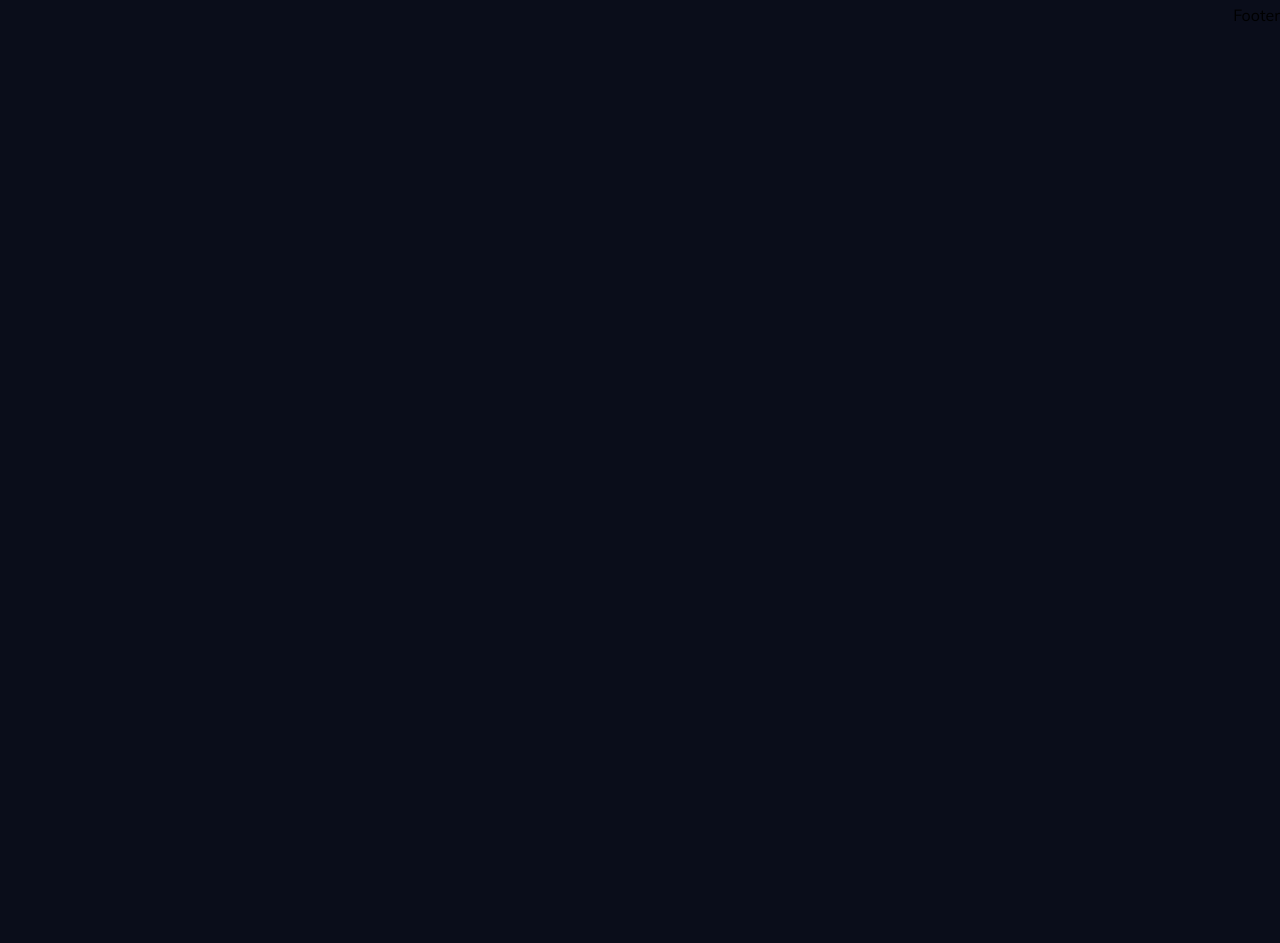
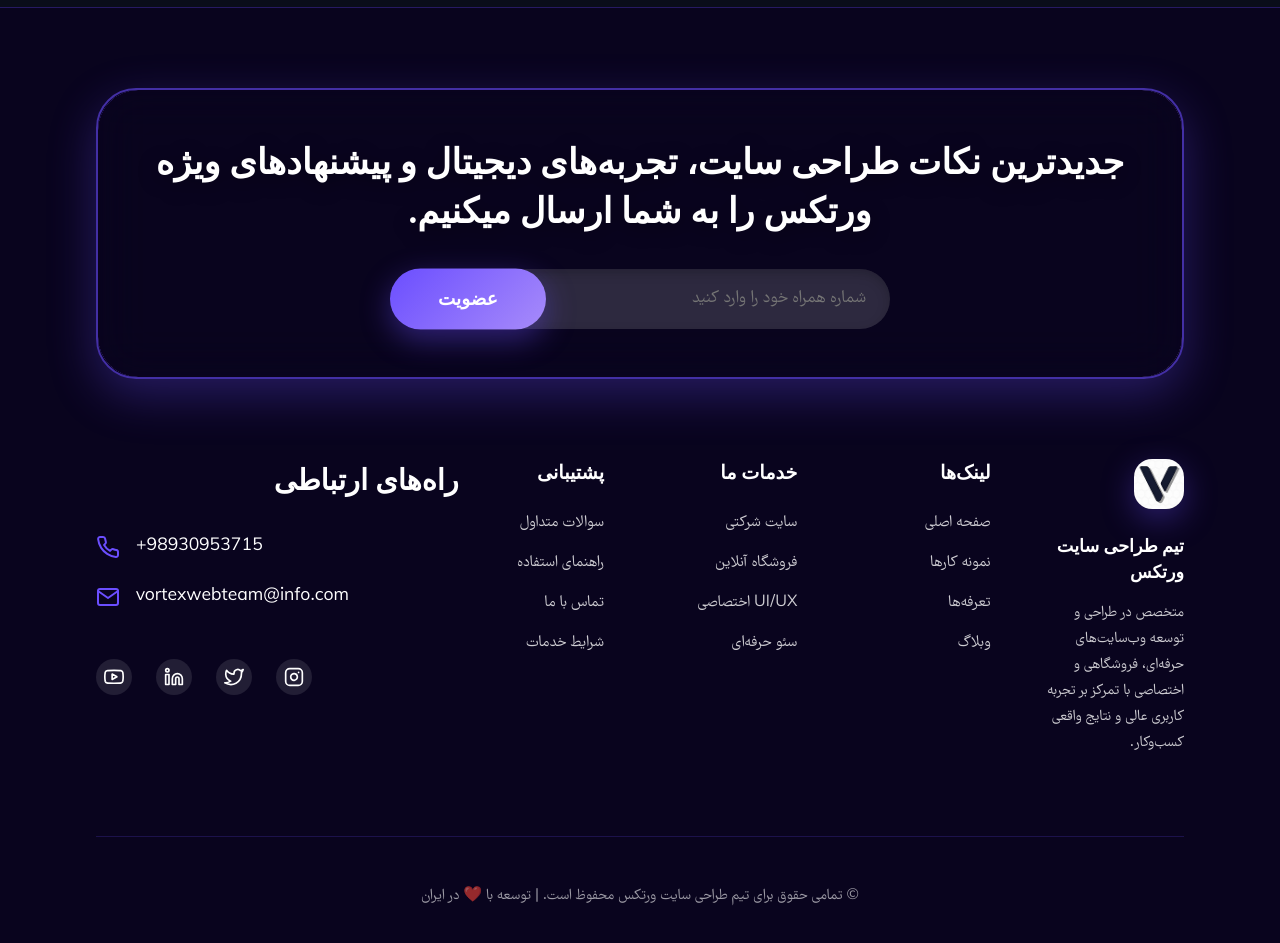
Before and after one commit to Morteza-Hoseinzadeh/vortex-web-team-app, a Next.js app: page / in a window 1280 px wide. Shown: the part 9800-10743 px from the top of the page. Before the commit the page ends 9829 px from the top, so only its background shows below. Built offline with nearby package versions, Linux system fonts and the light colour scheme; a web font is replaced by a local one.

Commit message:
Develop footer section

```diff
--- a/src/components/UI/Footer.tsx
+++ b/src/components/UI/Footer.tsx
@@ -1,7 +1,158 @@
-import React from 'react'
+'use client';
+
+import React from 'react';
+import { Box, Button, Typography, useTheme, Link, IconButton } from '@mui/material';
+import { FiPhone, FiMail, FiInstagram, FiTwitter, FiLinkedin, FiYoutube } from 'react-icons/fi';
+import Image from 'next/image';
 
 export default function Footer() {
+  const theme = useTheme();
+
   return (
-    <div>Footer</div>
-  )
+    <Box component="footer" dir="rtl" sx={{ bgcolor: 'rgba(10, 5, 30, 0.98)', color: '#fff', py: { xs: 8, md: 10 }, px: { xs: 4, md: 8, lg: 12 }, borderTop: '1px solid rgba(107, 78, 255, 0.3)', position: 'relative', overflow: 'hidden' }}>
+      {/* Top Section - CTA - اندازه کوچکتر و متعادل‌تر */}
+      <Box
+        sx={{
+          bgcolor: 'linear-gradient(145deg, rgba(107, 78, 255, 0.35) 0%, rgba(60, 30, 140, 0.55) 100%)',
+          backdropFilter: 'blur(24px)',
+          border: '2px solid rgba(107, 78, 255, 0.6)',
+          borderRadius: '40px',
+          p: { xs: 5, md: 6 },
+          textAlign: 'center',
+          mb: { xs: 8, md: 10 },
+          boxShadow: '0 16px 48px rgba(107, 78, 255, 0.3)',
+          position: 'relative',
+          overflow: 'hidden',
+          '&::before': { content: '""', position: 'absolute', inset: 0, borderRadius: '40px', padding: '2px', background: 'linear-gradient(145deg, rgba(107, 78, 255, 0.8), rgba(167, 139, 250, 0.6))', mask: 'linear-gradient(#fff 0 0) padding-box, linear-gradient(#fff 0 0)', maskComposite: 'exclude', pointerEvents: 'none' },
+        }}
+      >
+        <Typography sx={{ fontSize: { xs: '1.6rem', sm: '1.9rem', md: '2.2rem' }, fontWeight: 900, mb: { xs: 3, md: 4 }, lineHeight: 1.4, color: '#fff', textShadow: '0 4px 20px rgba(0,0,0,0.4)' }}>
+          جدیدترین نکات طراحی سایت، تجربه‌های دیجیتال و پیشنهادهای ویژه
+          <br />
+          ورتکس را به شما ارسال میکنیم.
+        </Typography>
+
+        {/* CTA Section - طراحی جدید، مینیمال‌تر و زیبا */}
+        <Box sx={{ display: 'flex', flexDirection: { xs: 'column', sm: 'row' }, gap: { xs: 3, sm: 4 }, justifyContent: 'center', alignItems: 'center', maxWidth: '680px', mx: 'auto' }}>
+          {/* Email Input + Subscribe Button */}
+          <Box sx={{ direction: 'rtl', position: 'relative', width: { xs: '100%', sm: 'auto' }, maxWidth: '500px', flex: { sm: 1 } }}>
+            <input type="tel" placeholder="شماره همراه خود را وارد کنید" style={{ width: '100%', padding: '18px 28px', paddingRight: '24px', borderRadius: '40px', border: 'none', background: 'rgba(255,255,255,0.15)', backdropFilter: 'blur(16px)', color: '#fff', fontSize: '1.1rem', outline: 'none', transition: 'all 0.4s ease', boxShadow: 'inset 0 4px 12px rgba(0,0,0,0.2)', textAlign: 'right', direction: 'rtl' }} />
+
+            <Button
+              sx={{
+                position: 'absolute',
+                left: 0,
+                top: '50%',
+                transform: 'translateY(-50%)',
+                px: { xs: 5, md: 6 },
+                py: { xs: 1.6, md: 1.8 },
+                borderRadius: '32px',
+                fontSize: { xs: '1rem', md: '1.15rem' },
+                fontWeight: 800,
+                bgcolor: 'primary.main',
+                background: 'linear-gradient(135deg, #6B4EFF 0%, #A78BFA 100%)',
+                color: '#fff',
+                boxShadow: '0 10px 30px rgba(107, 78, 255, 0.4)',
+                transition: 'all 0.4s ease',
+                '&:hover': { bgcolor: '#7B61FF', transform: 'translateY(-50%) scale(1.06)', boxShadow: '0 16px 40px rgba(107, 78, 255, 0.5)' },
+              }}
+            >
+              عضویت
+            </Button>
+          </Box>
+        </Box>
+      </Box>
+
+      {/* Main Footer Content - RTL Fixed Layout */}
+      <Box sx={{ display: 'grid', gridTemplateColumns: { xs: '1fr', md: 'repeat(2, 1fr)', lg: '2fr 1fr' } }}>
+        {/* Right Column - Links & Logo (اول در RTL) */}
+        <Box sx={{ display: 'grid', gridTemplateColumns: { xs: 'repeat(2, 1fr)', sm: 'repeat(3, 1fr)', lg: 'repeat(4, 1fr)' }, gap: { xs: 4, md: 6 }, textAlign: { xs: 'center', lg: 'right' } }}>
+          {/* Logo & Description */}
+          <Box sx={{ textAlign: { xs: 'center', lg: 'right' } }}>
+            <Box sx={{ display: 'flex', justifyContent: { xs: 'center', lg: 'flex-start' }, mb: 3 }}>
+              <Image src="/assets/logo/vortex-logo.png" alt="تیم طراحی سایت ورتکس" width={50} height={50} priority quality={95} style={{ borderRadius: '18px', boxShadow: '0 10px 32px rgba(107, 78, 255, 0.35)' }} />
+            </Box>
+
+            <Typography sx={{ fontSize: '1.1rem', fontWeight: 700, mb: 2 }}>تیم طراحی سایت ورتکس</Typography>
+
+            <Typography sx={{ fontSize: '0.95rem', color: 'rgba(255,255,255,0.8)', maxWidth: '300px', mx: { xs: 'auto', lg: 0 }, lineHeight: 1.7 }}>متخصص در طراحی و توسعه وب‌سایت‌های حرفه‌ای، فروشگاهی و اختصاصی با تمرکز بر تجربه کاربری عالی و نتایج واقعی کسب‌وکار.</Typography>
+          </Box>
+
+          {/* لینک‌ها */}
+          <Box>
+            <Typography sx={{ fontSize: '1.2rem', fontWeight: 800, mb: 3 }}>لینک‌ها</Typography>
+            <Box sx={{ display: 'flex', flexDirection: 'column', gap: 2 }}>
+              {['صفحه اصلی', 'نمونه کارها', 'تعرفه‌ها', 'وبلاگ'].map((link) => (
+                <Link key={link} href="#" underline="hover" color="rgba(255,255,255,0.8)">
+                  <Typography sx={{ fontSize: '1rem', '&:hover': { color: '#fff' } }}>{link}</Typography>
+                </Link>
+              ))}
+            </Box>
+          </Box>
+
+          <Box>
+            <Typography sx={{ fontSize: '1.2rem', fontWeight: 800, mb: 3 }}>خدمات ما</Typography>
+            <Box sx={{ display: 'flex', flexDirection: 'column', gap: 2 }}>
+              {['سایت شرکتی', 'فروشگاه آنلاین', 'UI/UX اختصاصی', 'سئو حرفه‌ای'].map((service) => (
+                <Typography key={service} sx={{ fontSize: '1rem', color: 'rgba(255,255,255,0.8)' }}>
+                  {service}
+                </Typography>
+              ))}
+            </Box>
+          </Box>
+
+          <Box>
+            <Typography sx={{ fontSize: '1.2rem', fontWeight: 800, mb: 3 }}>پشتیبانی</Typography>
+            <Box sx={{ display: 'flex', flexDirection: 'column', gap: 2 }}>
+              {['سوالات متداول', 'راهنمای استفاده', 'تماس با ما', 'شرایط خدمات'].map((item) => (
+                <Link key={item} href="#" underline="hover" color="rgba(255,255,255,0.8)">
+                  <Typography sx={{ fontSize: '1rem', '&:hover': { color: '#fff' } }}>{item}</Typography>
+                </Link>
+              ))}
+            </Box>
+          </Box>
+        </Box>
+
+        {/* Left Column - Contact Info (دوم در RTL) */}
+        <Box sx={{ textAlign: { xs: 'center', lg: 'right' } }}>
+          <Typography sx={{ fontSize: { xs: '1.4rem', md: '1.8rem' }, fontWeight: 900, mb: 4 }}>راه‌های ارتباطی</Typography>
+
+          <Box sx={{ display: 'flex', flexDirection: 'column', gap: 3, alignItems: { xs: 'center', lg: 'flex-end' } }}>
+            <Box sx={{ display: 'flex', alignItems: 'center', gap: 2 }}>
+              <Typography sx={{ fontSize: '1.1rem' }}>98930953715+</Typography>
+              <FiPhone size={24} color={theme.palette.primary.main} />
+            </Box>
+
+            <Box sx={{ display: 'flex', alignItems: 'center', gap: 2 }}>
+              <Link href="mailto:vortexwebteam@info.com" underline="none" color="inherit">
+                <Typography sx={{ fontSize: '1.1rem' }}>vortexwebteam@info.com</Typography>
+              </Link>
+              <FiMail size={24} color={theme.palette.primary.main} />
+            </Box>
+          </Box>
+
+          {/* Social Icons */}
+          <Box sx={{ display: 'flex', justifyContent: { xs: 'center', lg: 'flex-end' }, gap: 3, mt: 6 }}>
+            <IconButton sx={{ bgcolor: 'rgba(255,255,255,0.1)', '&:hover': { bgcolor: 'rgba(255,255,255,0.2)' } }}>
+              <FiInstagram size={20} color="#fff" />
+            </IconButton>
+            <IconButton sx={{ bgcolor: 'rgba(255,255,255,0.1)', '&:hover': { bgcolor: 'rgba(255,255,255,0.2)' } }}>
+              <FiTwitter size={20} color="#fff" />
+            </IconButton>
+            <IconButton sx={{ bgcolor: 'rgba(255,255,255,0.1)', '&:hover': { bgcolor: 'rgba(255,255,255,0.2)' } }}>
+              <FiLinkedin size={20} color="#fff" />
+            </IconButton>
+            <IconButton sx={{ bgcolor: 'rgba(255,255,255,0.1)', '&:hover': { bgcolor: 'rgba(255,255,255,0.2)' } }}>
+              <FiYoutube size={20} color="#fff" />
+            </IconButton>
+          </Box>
+        </Box>
+      </Box>
+
+      {/* Bottom Copyright */}
+      <Box sx={{ mt: { xs: 8, md: 10 }, pt: { xs: 4, md: 6 }, borderTop: '1px solid rgba(107, 78, 255, 0.2)', textAlign: 'center' }}>
+        <Typography sx={{ fontSize: '0.95rem', color: 'rgba(255,255,255,0.6)' }}>© تمامی حقوق برای تیم طراحی سایت ورتکس محفوظ است. | توسعه با ❤️ در ایران</Typography>
+      </Box>
+    </Box>
+  );
 }
```
